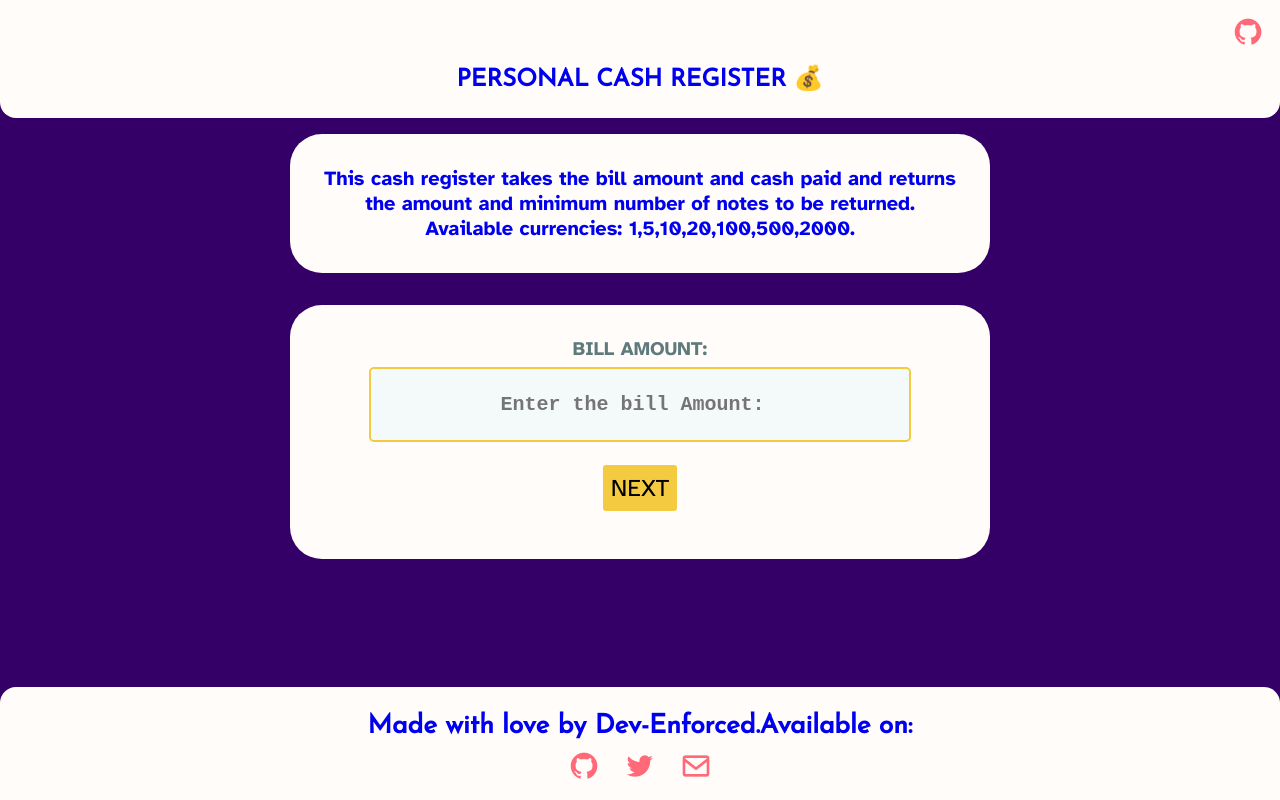
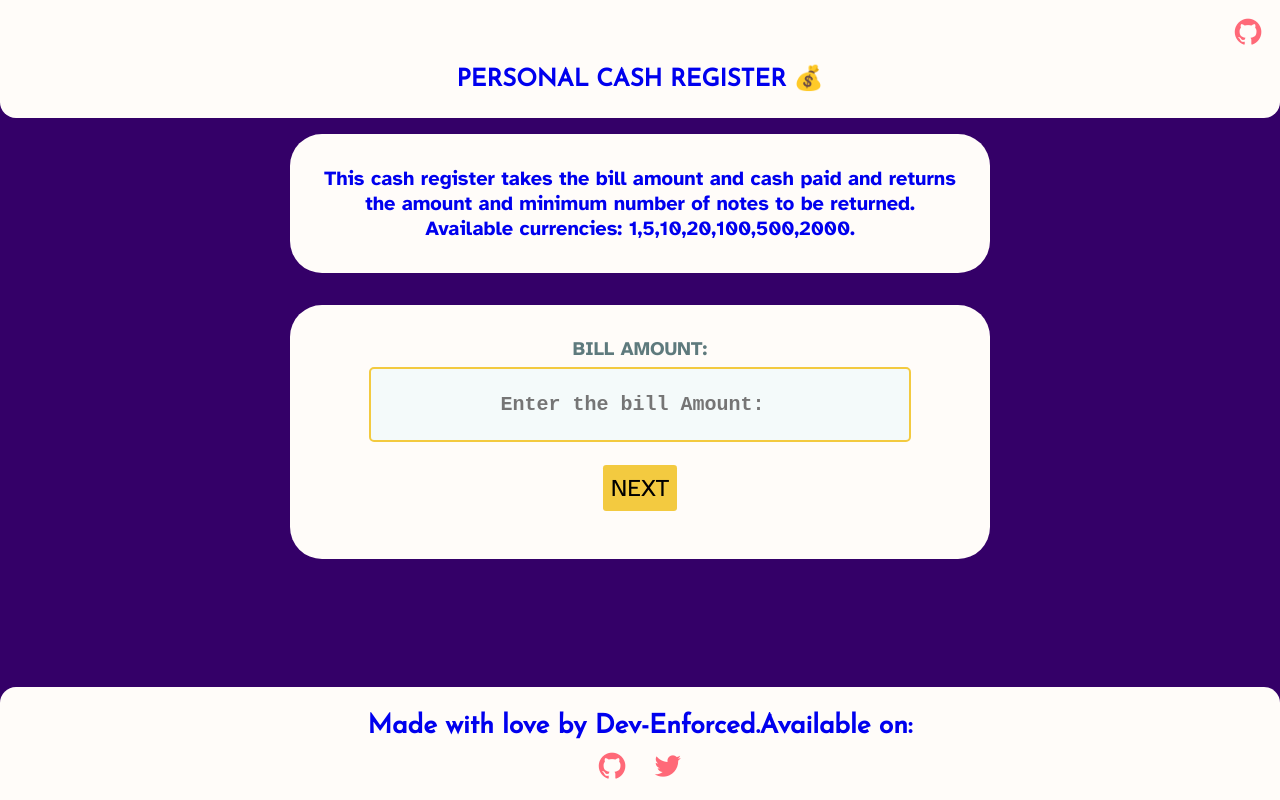
Before and after one commit to dev-enforced/cash-register-ncm10, a plain HTML site: page index.html in a window 1280 px wide. Drawn offline with nearby package versions, Linux system fonts and the light colour scheme.

Commit message:
Update index.html

```diff
--- a/index.html
+++ b/index.html
@@ -100,11 +100,6 @@
                         <i class="bx bxl-twitter"></i>
                     </a>
                 </li>
-                <li class="footer-inline">
-                    <a class="footer-links" rel="noopener noreferrer" href="mailto:devenforced@gmail.com">
-                        <i class="bx bx-envelope"></i>
-                    </a>
-                </li>
             </ul>
         </footer>
     </div>
```
